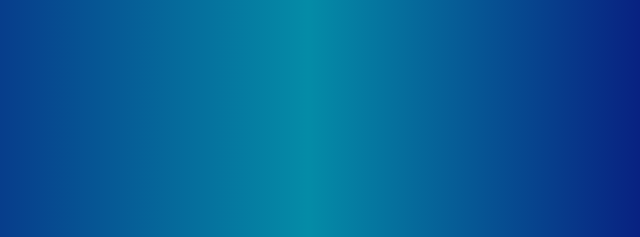
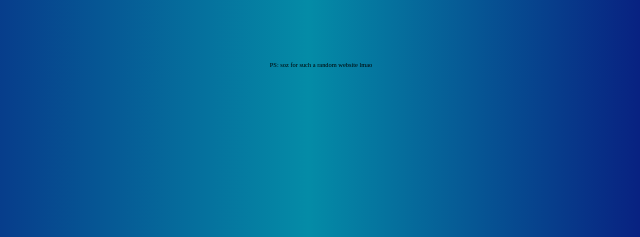
Before and after one commit to websitebio/HappyBirthday, a plain HTML site: page index.html in a window 1280 px wide. Shown: the part 1047-1284 px from the top of the page, 319-959 px from the left. Drawn offline with Linux system fonts and the light colour scheme.

Commit message:
Update index.html

```diff
--- a/index.html
+++ b/index.html
@@ -136,5 +136,7 @@ createConfetti();
 <p style="color: black;text-align:center;font-size: 4vw;font-family: cursive"> Have a wonderful day and an exceptional year!</p>
 <p style="color: black;text-align:center;font-size: 5vw;font-family: fantasy"> Happy Birthday!!</p>
 
+   <p style="color: black;text-align:center;font-size: 0.5vw;font-family: Comic Sans MS italic"> PS: soz for such a random website lmao </p>
+
 </body>
 </html>
```
